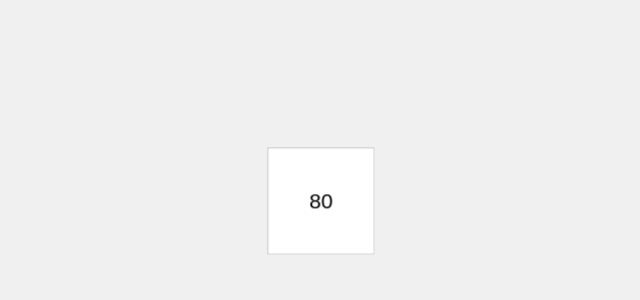
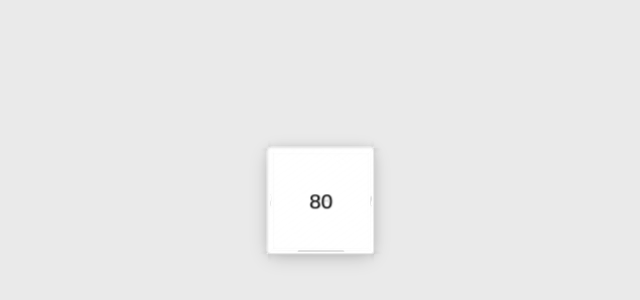
Before and after one commit to nchiari/dice-temp, a plain HTML site: page index.html in a window 1280 px wide. Shown: the part 200-500 px from the top of the page, without its empty margins (320-960 px from the left). Drawn offline with Linux system fonts and the light colour scheme.

Commit message:
style change

```diff
--- a/style.css
+++ b/style.css
@@ -4,7 +4,7 @@ html {
   display: flex;
   justify-content: center;
   align-items: center;
-  background-color: #f0f0f0;
+  background-color: #eaeaea;
   margin: 0;
   font-family: Arial, sans-serif;
   perspective: 1000px;
@@ -16,6 +16,7 @@ html {
   position: relative;
   transform-style: preserve-3d;
   transition: transform 1s;
+  box-shadow: 0 5px 20px rgba(0, 0, 0, 0.2);
 }
 
 .side {
@@ -28,6 +29,31 @@ html {
   justify-content: center;
   align-items: center;
   font-size: 20px;
+  background: linear-gradient(145deg, rgba(255, 255, 255, 0.8), rgba(255, 255, 255, 0.9));
+  box-shadow: 0 0 10px rgba(0, 0, 0, 0.1);
+  border-radius: 4px;
+}
+.side:before {
+  content: "";
+  position: absolute;
+  top: -2px;
+  left: 0;
+  right: 0;
+  bottom: 0;
+  border-top: 2px solid #fff;
+  opacity: 0.7;
+  border-radius: 4px 4px 0 0;
+}
+.side:after {
+  content: "";
+  position: absolute;
+  top: 0;
+  left: -2px;
+  right: 0;
+  bottom: 0;
+  border-left: 2px solid #fff;
+  opacity: 0.7;
+  border-radius: 4px 0 0 4px;
 }
 
 .front {
```
